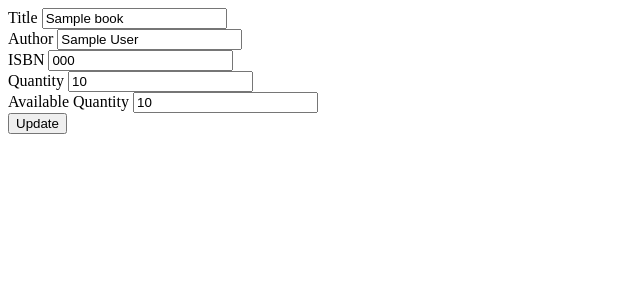
After one commit to sebastianw777/library-management-system, a PHP site: page /pages/edit_book.php?id=1 in a window 1280 px wide. The commit adds this page. Shown: the top 300 px of the page, without its empty margins (0-640 px from the left). Run offline with PHP 8.4, Linux system fonts and the light colour scheme; the visitor is signed in with stand-in values (Sample User, id 1); tables that the repository leaves empty hold one stand-in row (values such as "Sample post").

Commit message:
Add book edit function

```diff
--- a/pages/books.php
+++ b/pages/books.php
@@ -47,7 +47,7 @@ require_once "../auth.php";
     $result = mysqli_query($conn, $query);
 
     while ($row = mysqli_fetch_assoc($result)) {
-        echo "<tr><th>" .$row['id']. "</th><th>" .$row['title']. "</th><th>" .$row['author']. "</th><th>" .$row['isbn']. "</th><th>" .$row['quantity']. "</th><th>" .$row['available_quantity']. "</th></tr>";
+        echo "<tr><th>" .$row['id']. "</th><th>" .$row['title']. "</th><th>" .$row['author']. "</th><th>" .$row['isbn']. "</th><th>" .$row['quantity']. "</th><th>" .$row['available_quantity']. "</th><th><a href='edit_book.php?id=".$row['id']."'>Edit</a></th></tr>";
     }
 
     ?>
--- /dev/null
+++ b/pages/edit_book.php
@@ -0,0 +1,37 @@
+<?php
+require_once "../auth.php";
+require_once "../config/config.php";
+
+$conn = mysqli_connect($db_host, $db_user, $db_pass, $db_name);
+$id = $_GET['id'];
+$query = "SELECT * FROM books WHERE id='$id';";
+$result = mysqli_query($conn, $query);
+$row = mysqli_fetch_assoc($result);
+?>
+
+<form method="post" action="">
+    <label for="title">Title</label>
+    <input type="text" name="title" id="title" value="<?php echo $row['title'];?>"><br>
+    <label for="author">Author</label>
+    <input type="text" name="author" id="author" value="<?php echo $row['author'];?>"><br>
+    <label for="isbn">ISBN</label>
+    <input type="text" name="isbn" id="isbn" value="<?php echo $row['isbn'];?>"><br>
+    <label for="quantity">Quantity</label>
+    <input type="number" name="quantity" id="quantity" value="<?php echo $row['quantity'];?>"><br>
+    <label for="available_quantity">Available Quantity</label>
+    <input type="number" name="available_quantity" id="available_quantity" value="<?php echo $row['available_quantity'];?>"><br>
+    <input type="submit" name="submit" value="Update">
+</form>
+
+<?php
+if (isset($_POST['submit'])) {
+    $title = $_POST['title'];
+    $author = $_POST['author'];
+    $isbn = $_POST['isbn'];
+    $quantity = $_POST['quantity'];
+    $available_quantity = $_POST['available_quantity'];
+    $query_update = "UPDATE books SET title='$title', author='$author', isbn='$isbn', quantity='$quantity', available_quantity='$available_quantity' WHERE id='$id'";
+    $result_update = mysqli_query($conn, $query_update);
+    header("Location: books.php");
+    exit();
+}
```
